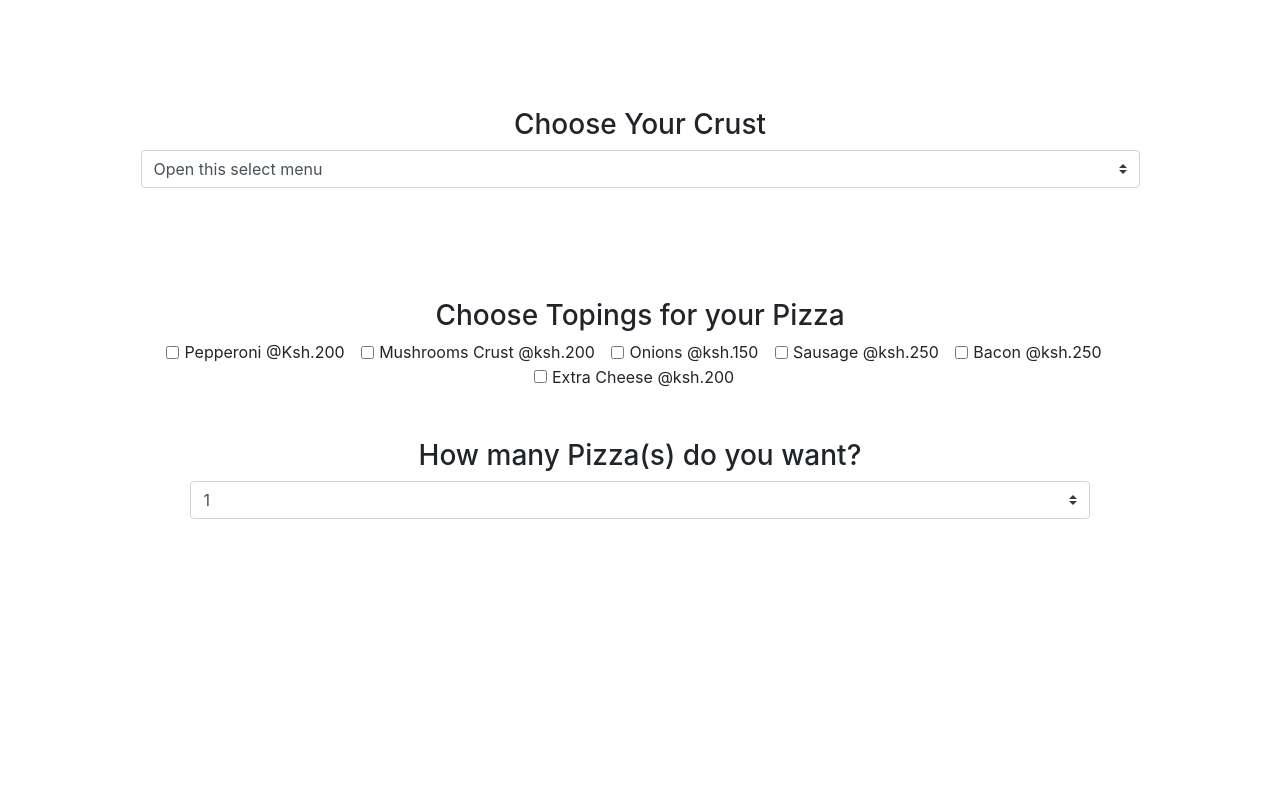
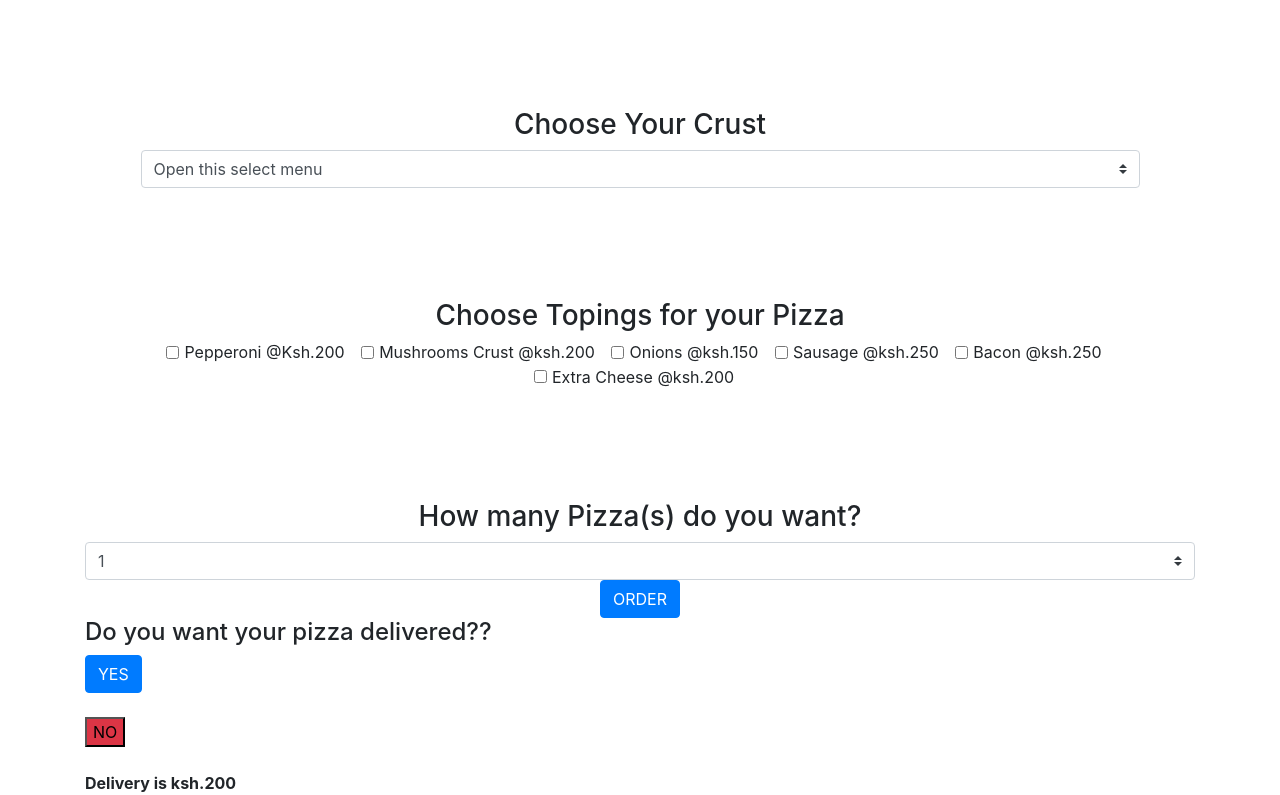
Before and after one commit to ow-tech/Animaleto-Pizza-Hut, a plain HTML site: page index.html in a window 1280 px wide. Shown: the part 927-1722 px from the top of the page. Before the commit the page ends 1551 px from the top, so only its background shows below. Drawn offline with nearby package versions, Linux system fonts and the light colour scheme.

Commit message:
adding of delivery section

```diff
--- a/css/styles.css
+++ b/css/styles.css
@@ -22,7 +22,7 @@ body{
     padding:5%
 }
 .number{
-    padding:5%;
+    padding-top:5%;
 }
 .box{
     position: absolute;
--- a/index.html
+++ b/index.html
@@ -96,18 +96,24 @@
 					<input class="form-check-input" type="checkbox" id="inlineCheckbox6" value="option6">
 					<label class="form-check-label" for="inlineCheckbox6">Extra Cheese @ksh.200</label>
 				</div>
-				<div class="number">
-					<h3>How many Pizza(s) do you want?</h3>
-					<select class="browser-default custom-select" id="getnumber">
+			</div>
+			<div class="number">
+				<h3>How many Pizza(s) do you want?</h3>
+				<select class="browser-default custom-select" id="getnumber">
 					<option value="1">1 </option>
 					<option value="2">2 </option>
 					<option value="3">3</option>
 					<option value="4">4</option>
 					<option value="5">5</option>
-
-			</select>
-				</div>
+				</select>
 			</div>
+			<button type="button" id="takeorder" class="btn btn-primary">ORDER</button>
+		</div>
+		<div class="delivery">
+			<h4>Do you want your pizza delivered??</h4>
+      <button type="button" id="deliver" class="btn btn-primary">YES</button><br><br>
+      <button type="button" id="no" class="bg-danger">NO</button><br><br>
+      <strong>Delivery is ksh.200</strong>
 		</div>
 	</div>
 </body>
```
